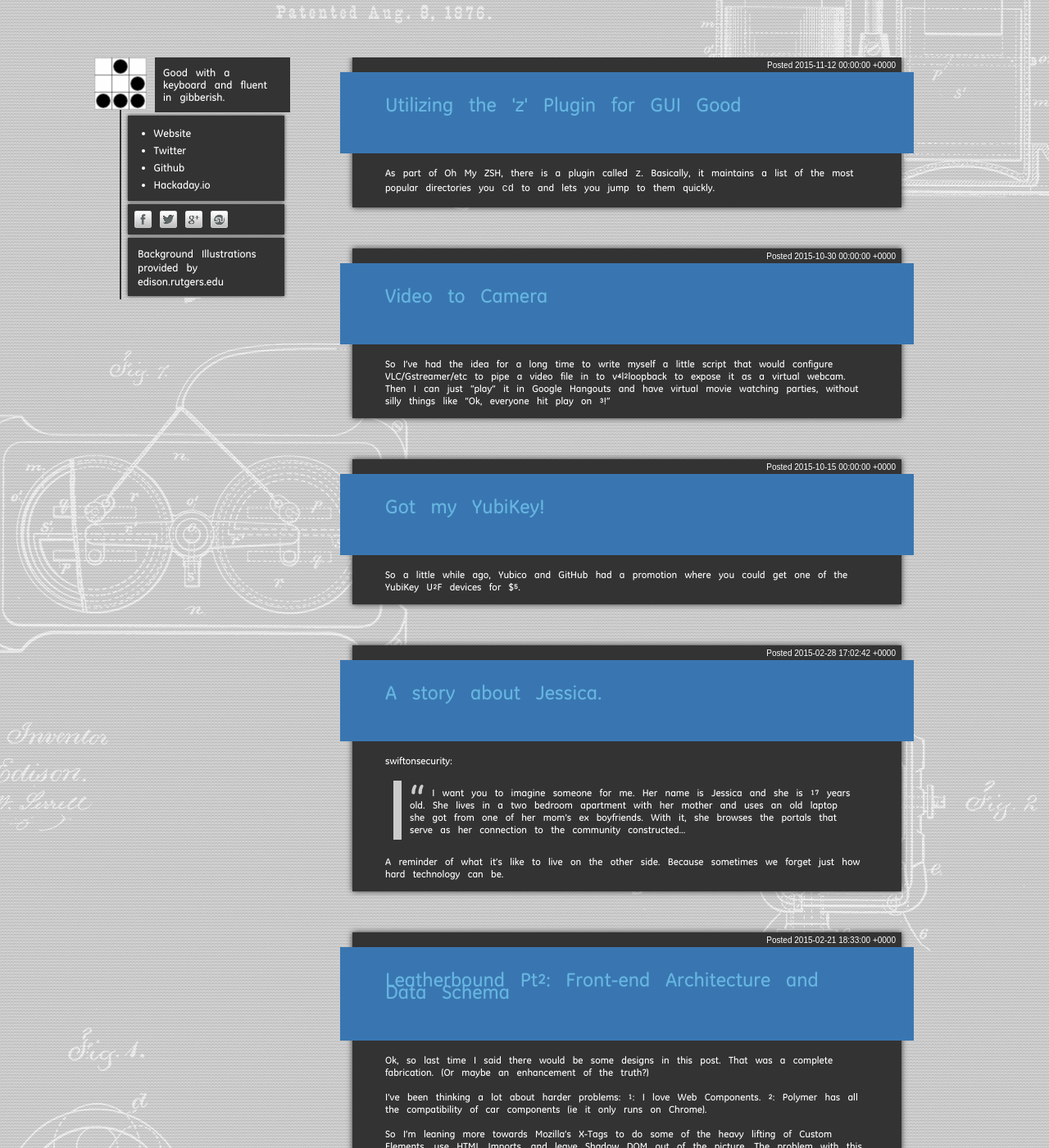
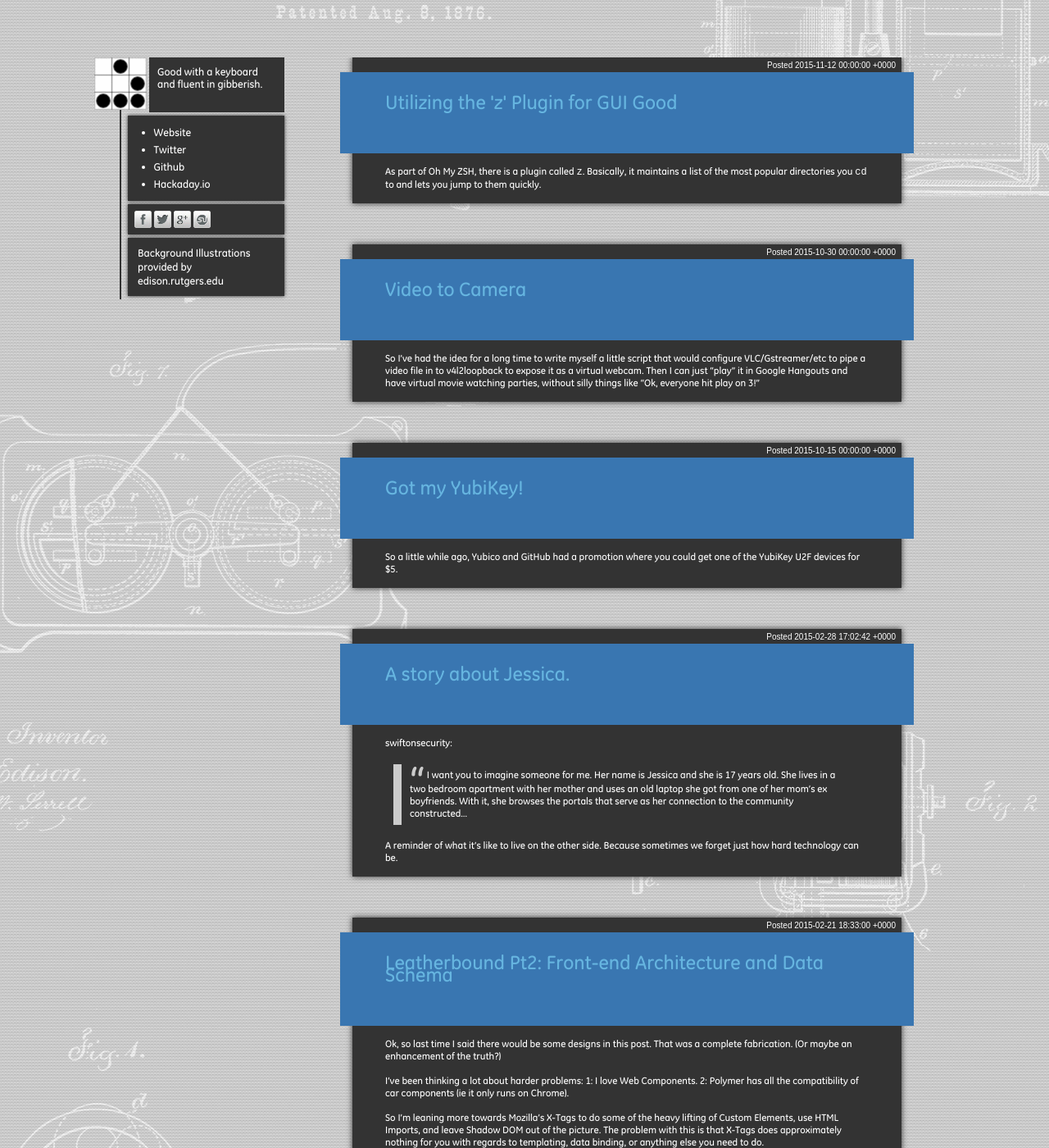
Before and after one commit to AstraLuma/qwertyuiop.ninja, a Jekyll site: the page built from index.html, in a window 1280 px wide and 1400 px high. Shown: the whole window at 82% size. Built offline with Jekyll 4.4.1, drawn with Linux system fonts in a browser that asks for light colours; nearby versions of some CDN libraries; the list of posts is cut into pages by our own code; comment, search, counter and statistics services are not loaded.

Commit message:
Remove EmojiSymbols, unreadable at small sizes.

```diff
--- a/assets/style_built.scss
+++ b/assets/style_built.scss
@@ -13,18 +13,9 @@ $post-chat: #F42D33;
 $post-chat-bubble: #FFFFFF;
 $post-audio: #FF9E28;
 $post-video: #F42D33;
-$body: EmojiSymbols, 'ge_geek', Arial, helvetica, sans-serif;
+$body: 'ge_geek', Arial, helvetica, sans-serif;
 $details: Arial, Helvetica, sans-serif;
-/*
-EmojiSymbols Font (c)blockworks - Kenichi Kaneko
-http://emojisymbols.com/
-*/
-@font-face {
-    font-family: "EmojiSymbols";
-    src: url('EmojiSymbols-Regular.woff') format('woff');
-    text-decoration: none;
-    font-style: normal;
-}
+
 @font-face {
     font-family: 'ge_geek';
     src: url(/assets/ge_geek-bold.woff) format('woff');
```
Also changed, not shown: assets/EmojiSymbols-Regular.woff (deleted). Lines whose indentation alone changed are shown as unchanged.
